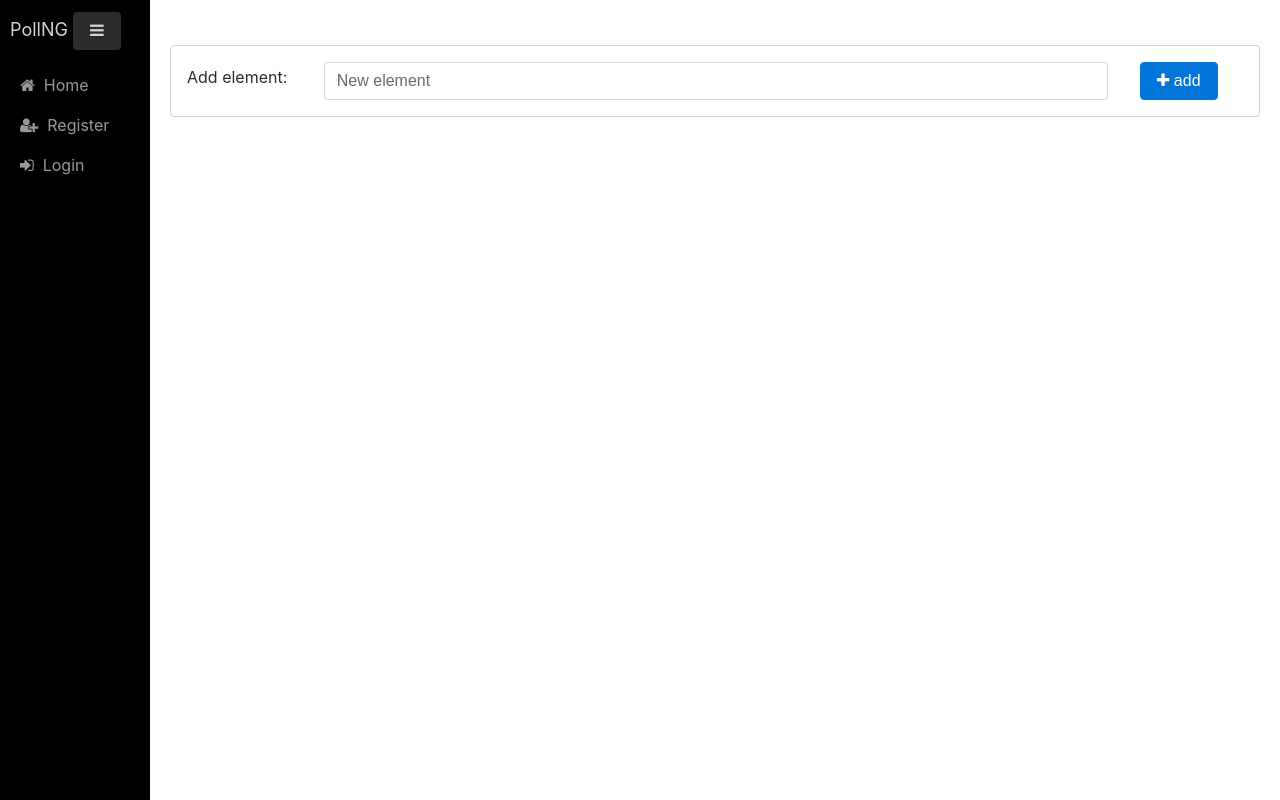
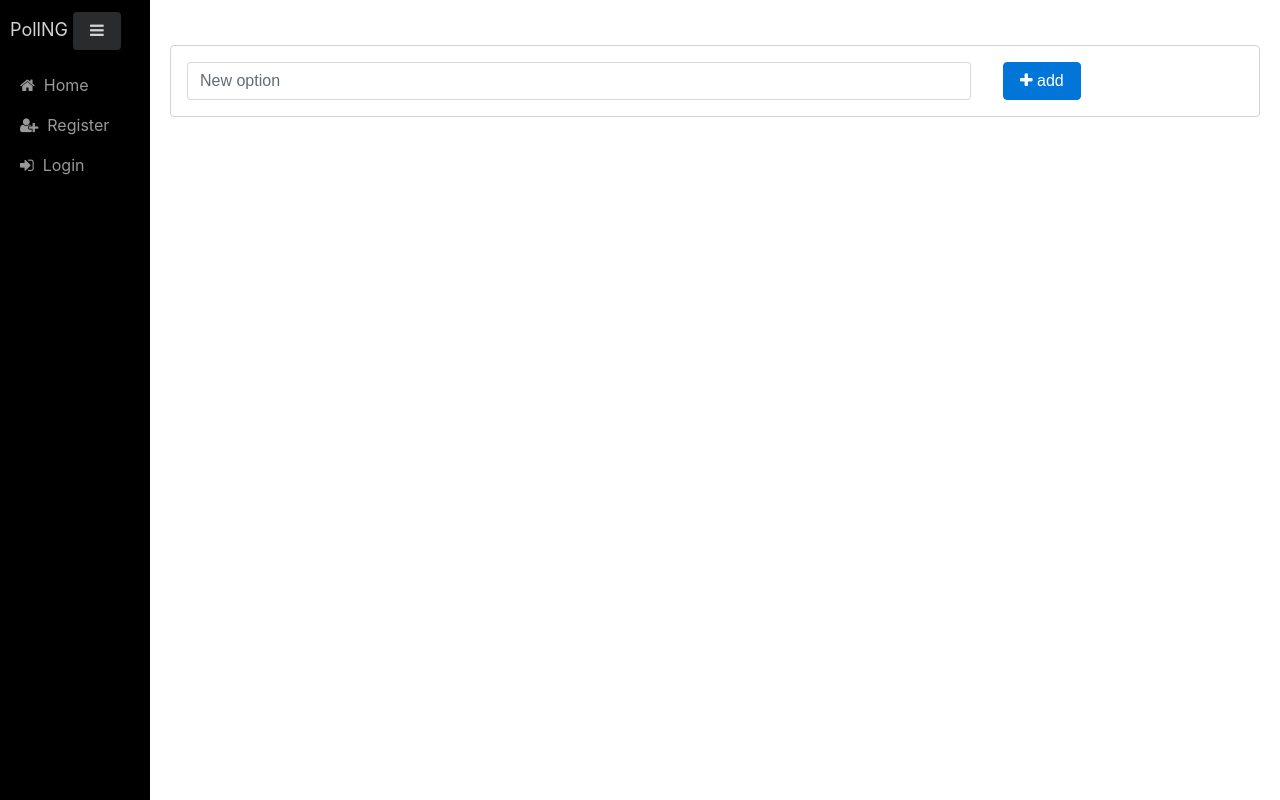
Before and after one commit to 6E006B/dynamic_vote, a Django app: template dynamic_vote/voting/templates/poll.html in a window 1280 px wide. Run offline with Django 3.2, Linux system fonts and the light colour scheme; the template is opened without the code that fills it, so the values that code supplies are empty; some libraries are stand-ins or nearby versions.

Commit message:
remove add element label in poll view

```diff
--- a/dynamic_vote/voting/templates/poll.html
+++ b/dynamic_vote/voting/templates/poll.html
@@ -38,11 +38,8 @@
 </form>
 <form method="post">{% csrf_token %}
     <div class="form-group row option-row">
-        <div class="col-auto d-flex align-items-center">
-            <label for="add-element-input">Add element:&nbsp;</label>
-        </div>
         <div class="col col-9">
-            <input id="add-element-input" type="text" name="add_element" class="form-control" placeholder="New element" />
+            <input id="add-element-input" type="text" name="add_element" class="form-control" placeholder="New option" />
         </div>
         <div class="col col-auto">
             <button type="submit" class="btn btn-primary btn-block">
```
